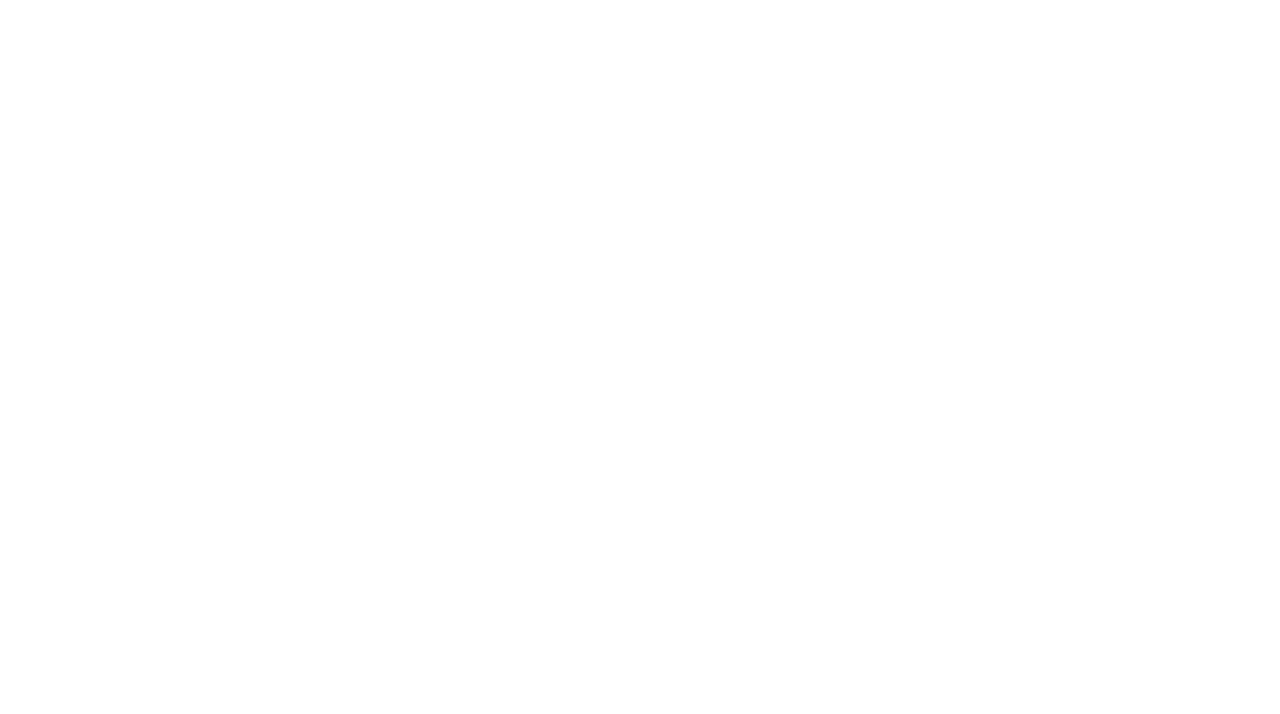
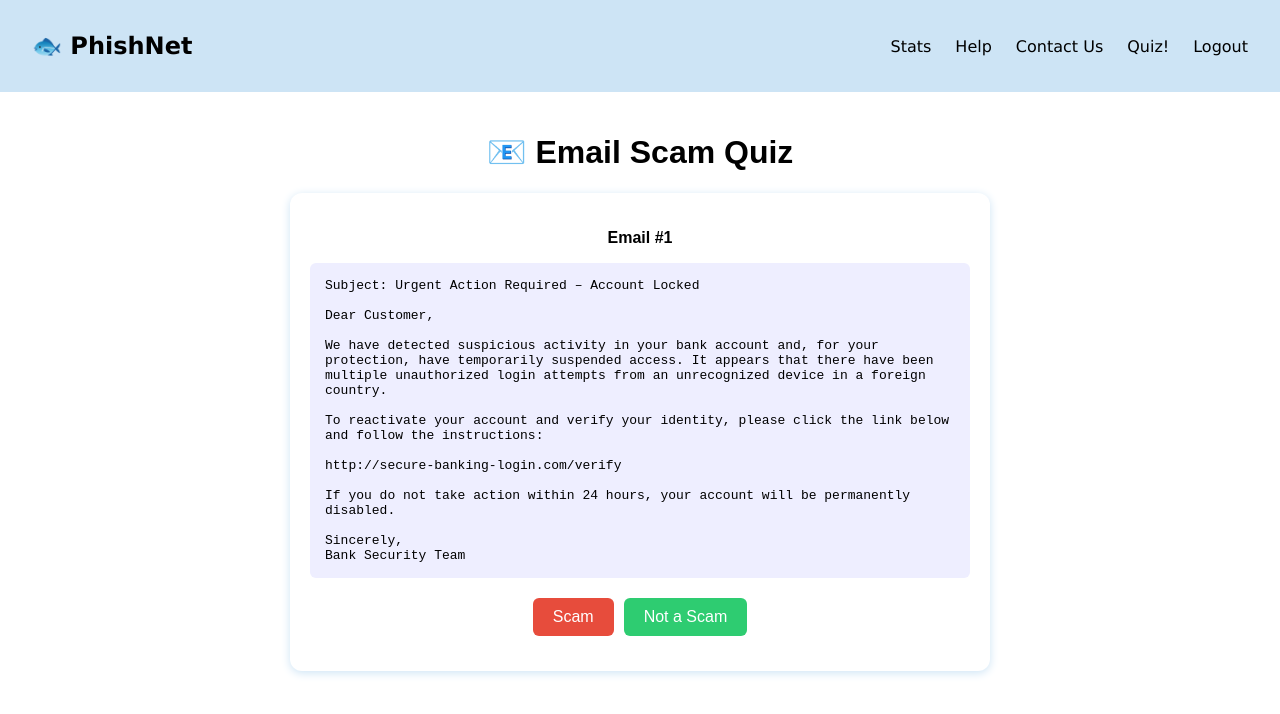
Before and after one commit to ShannonC8/ScamDetector, a React (Create React App) app in the folder website/my-app/: page /quiz in a window 1280 px wide. Before the commit this address had no page. Shown: the top 714 px of the page. Built offline with nearby package versions, Linux system fonts and the light colour scheme.

Commit message:
Quiz page

```diff
--- a/website/my-app/src/NavBar.js
+++ b/website/my-app/src/NavBar.js
@@ -12,6 +12,7 @@ function NavBar() {
         <Link to="/stats">Stats</Link>
         <Link to="/scamhelp">Help</Link>
         <Link to="/contact">Contact Us</Link>
+        <Link to="/quiz">Quiz!</Link>
         <Link to="/">Logout</Link>
       </div>
     </nav>
--- /dev/null
+++ b/website/my-app/src/Quiz.css
@@ -0,0 +1,52 @@
+.quiz-container {
+    max-width: 700px;
+    margin: 0px auto;
+    padding: 20px;
+    font-family: Arial, sans-serif;
+  }
+
+.quiz-title {
+    text-align: center;
+}
+
+  .question-box {
+    background: white;
+    padding: 20px;
+    border-radius: 12px;
+    box-shadow: 0 2px 10px #cde4f5;
+    text-align: center;
+  }
+
+  .email-content {
+    background: #eef;
+    padding: 15px;
+    border-radius: 6px;
+    margin-bottom: 15px;
+    white-space: pre-wrap;
+    text-align: left;
+  }
+
+  button {
+    margin: 5px;
+    padding: 10px 20px;
+    border-radius: 6px;
+    border: none;
+    cursor: pointer;
+    font-size: 16px;
+  }
+
+  .scam {
+    background-color: #e74c3c;
+    color: white;
+  }
+
+  .not-scam {
+    background-color: #2ecc71;
+    color: white;
+  }
+
+  .feedback {
+    margin-top: 10px;
+    font-weight: bold;
+    font-size: 18px;
+  }
--- /dev/null
+++ b/website/my-app/src/Quiz.js
@@ -0,0 +1,112 @@
+import './Quiz.css';
+import NavBar from "./NavBar";
+import React, { useState } from "react";
+
+const questions = [
+  {
+    email: `Subject: Urgent Action Required – Account Locked
+
+Dear Customer,
+
+We have detected suspicious activity in your bank account and, for your protection, have temporarily suspended access. It appears that there have been multiple unauthorized login attempts from an unrecognized device in a foreign country.
+
+To reactivate your account and verify your identity, please click the link below and follow the instructions:
+
+http://secure-banking-login.com/verify
+
+If you do not take action within 24 hours, your account will be permanently disabled.
+
+Sincerely,
+Bank Security Team`,
+    isScam: true,
+  },
+  {
+    email: `Subject: Welcome to State University – Account Setup Instructions
+
+Hi Shreya,
+
+We’re excited to welcome you to State University! Please visit the Student Portal to review your class schedule, upload a profile photo, and update your emergency contact information.
+
+👉 Access your portal here: https://students.stateuniversity.edu/login
+If you have any questions, feel free to reach out to ithelp@stateuniversity.edu.
+
+Looking forward to seeing you on campus!
+– Office of the Registrar`,
+    isScam: false,
+  },
+  {
+    email: `Subject: 🎉 You’ve Been Selected to Win an iPhone 15!
+
+Hi there!
+
+As part of our 10-year anniversary celebration, your email was randomly selected in our prize giveaway! You are eligible to receive a brand new iPhone 15 — but you must act fast!
+
+👉 Confirm your prize now: http://exclusive-offer-claim.com/iphone
+There are only 10 phones left, and this offer expires in 3 hours.
+
+Don’t miss your chance to be one of the lucky few!
+
+Best regards,
+The Rewards Team`,
+    isScam: true,
+  },
+  {
+    email: `Subject: [Team Update] Schedule Change for This Week
+
+Hey team,
+
+Quick heads-up — our usual Thursday team sync has been moved to **Wednesday at 3 PM** to accommodate some scheduling conflicts.
+
+Please check the updated agenda in the #team-meetings Slack channel and let me know if you have any conflicts. The calendar invite has also been updated.
+
+Thanks!
+– Alex`,
+    isScam: false,
+  }
+];
+
+
+function Quiz() {
+  const [index, setIndex] = useState(0);
+  const [feedback, setFeedback] = useState("");
+  const [completed, setCompleted] = useState(false);
+
+  const handleAnswer = (userAnswer) => {
+    const isCorrect = questions[index].isScam === userAnswer;
+    setFeedback(isCorrect ? "✅ Correct!" : "❌ Incorrect.");
+    setTimeout(() => {
+      if (index + 1 < questions.length) {
+        setIndex(index + 1);
+        setFeedback("");
+      } else {
+        setCompleted(true);
+      }
+    }, 1000);
+  };
+
+  if (completed) {
+    return (
+      <div className="quiz-container">
+        <h2>🎉 You've completed the quiz!</h2>
+      </div>
+    );
+  }
+
+  return (
+    <div>
+      <NavBar />
+      <div className="quiz-container">
+      <h1 className="quiz-title"> 📧 Email Scam Quiz </h1>
+      <div className="question-box">
+        <p><strong>Email #{index + 1}</strong></p>
+        <pre className="email-content">{questions[index].email}</pre>
+        <button className="scam" onClick={() => handleAnswer(true)}>Scam</button>
+        <button className="not-scam" onClick={() => handleAnswer(false)}>Not a Scam</button>
+        <div className="feedback">{feedback}</div>
+      </div>
+    </div>
+    </div>
+  );
+}
+
+export default Quiz;
--- a/website/my-app/src/index.js
+++ b/website/my-app/src/index.js
@@ -7,6 +7,7 @@ import Home from './home';
 import Stats from './Stats';
 import ScamHelp from './ScamHelp/ScamHelp';
 import Contact from './Contact';
+import Quiz from './Quiz';
 
 import reportWebVitals from './reportWebVitals';
 
@@ -24,6 +25,7 @@ root.render(
         <Route path="/stats" element={<Stats />} />
         <Route path="/scamhelp" element={<ScamHelp />} />
         <Route path="/contact" element={<Contact />} />
+        <Route path="/quiz" element={<Quiz />} />
       </Routes>
     </BrowserRouter>
   </GoogleOAuthProvider>,
```
